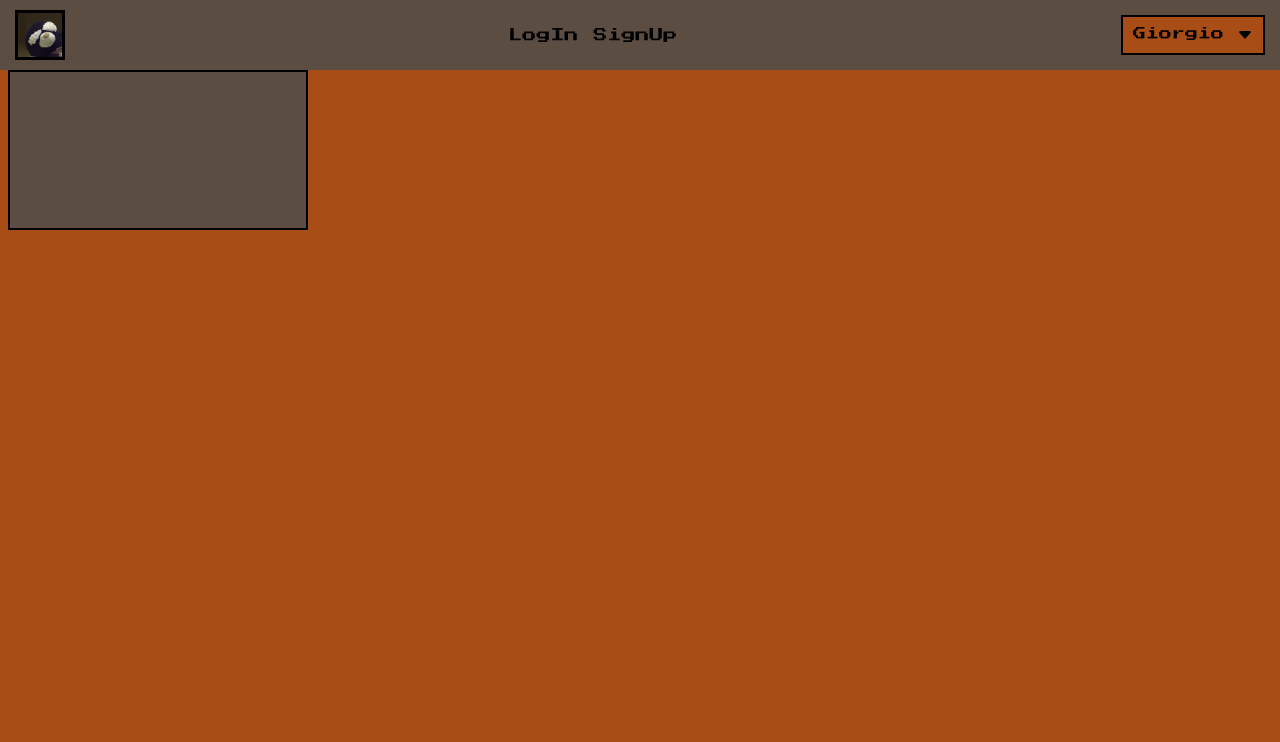
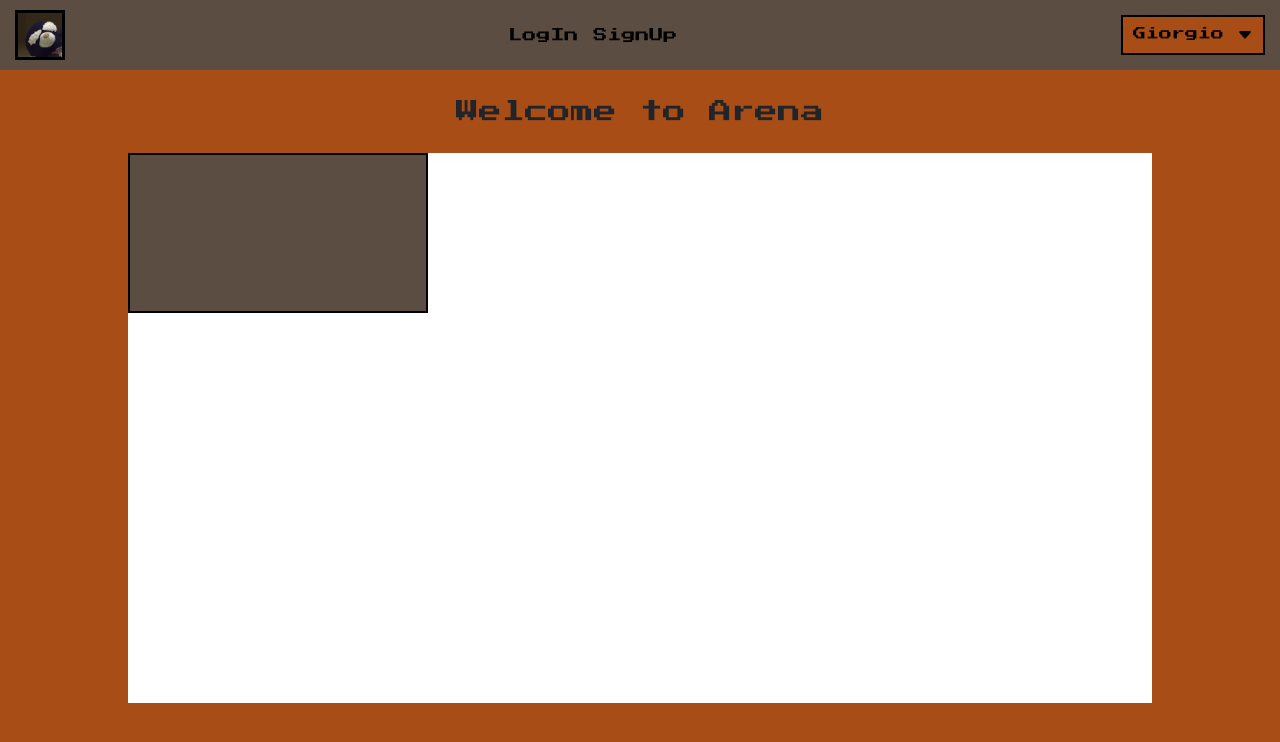
Before and after one commit to strGiorgio/PyMob2.1, a Vue app: page /battle in a window 1280 px wide. Shown: the top 742 px of the page. Built offline with nearby package versions, Linux system fonts and the light colour scheme; data requests are answered from the project's data file.

Commit message:
Create a div area to wrapper battle components

```diff
--- a/src/components/battle/battle-screen.vue
+++ b/src/components/battle/battle-screen.vue
@@ -1,6 +1,9 @@
 <template>
-    <div class="container">
-        <controller />
+    <div class="battle-arena">
+        <h1>Welcome to Arena</h1>
+        <div class="area">
+            <controller />
+        </div>
     </div>
 </template>
 
@@ -15,10 +18,30 @@ export default {
 </script>
 
 <style scoped>
-    .container {
+    .battle-arena {
         width: 100vw;
         max-width: 1920px;
         min-height: calc(100vh - 70px);
         background-color: var(--color-primary);
+        padding: 0;
+        display: flex;
+        flex-direction: column;
+        align-items: center;
+        padding: 30px 0 0 0;
+        margin: 0 auto;
+    }
+
+    .battle-arena h1 {
+        font: 2.3rem var(--font-primary);
+        text-align: center;
+        margin-bottom: 30px;
+    }
+
+    .area {
+        width: 80%;
+        height: 550px;
+        background-color: #fff;
+        position: relative;
+        overflow: hidden;
     }
 </style>
```
